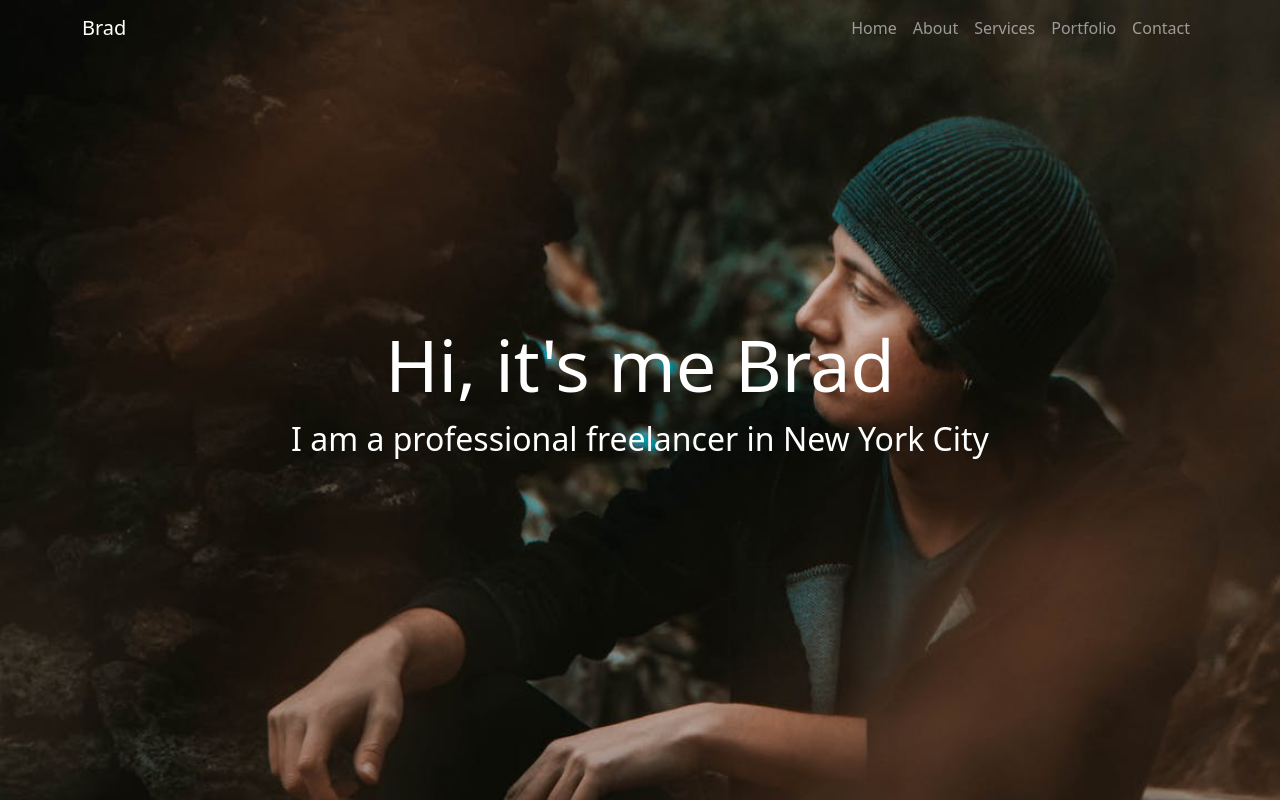
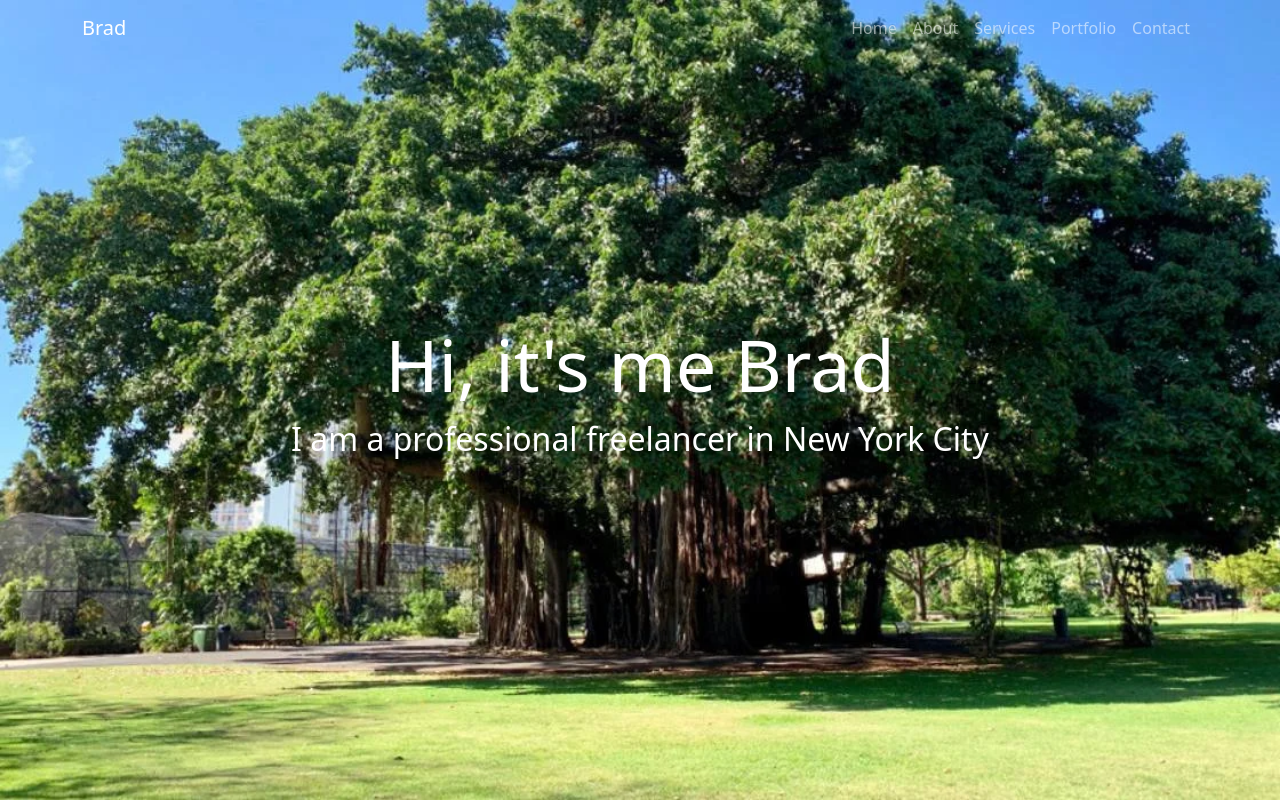
Before and after one commit to fathimathshabna/shabnaportfolio, a plain HTML site: page index.html in a window 1280 px wide. Shown: the top 802 px of the page. Drawn offline with nearby package versions, Linux system fonts and the light colour scheme; a script that the page names is missing.

Commit message:
Update style.css

```diff
--- a/style.css
+++ b/style.css
@@ -6,7 +6,7 @@
 /* hero background image */
 .bgimage {
     height:100vh;
-    background: url('images/heroImage.jpeg');
+    background: url('images/tree.jpg');
     background-size:cover;
     position:relative;
 }
```
